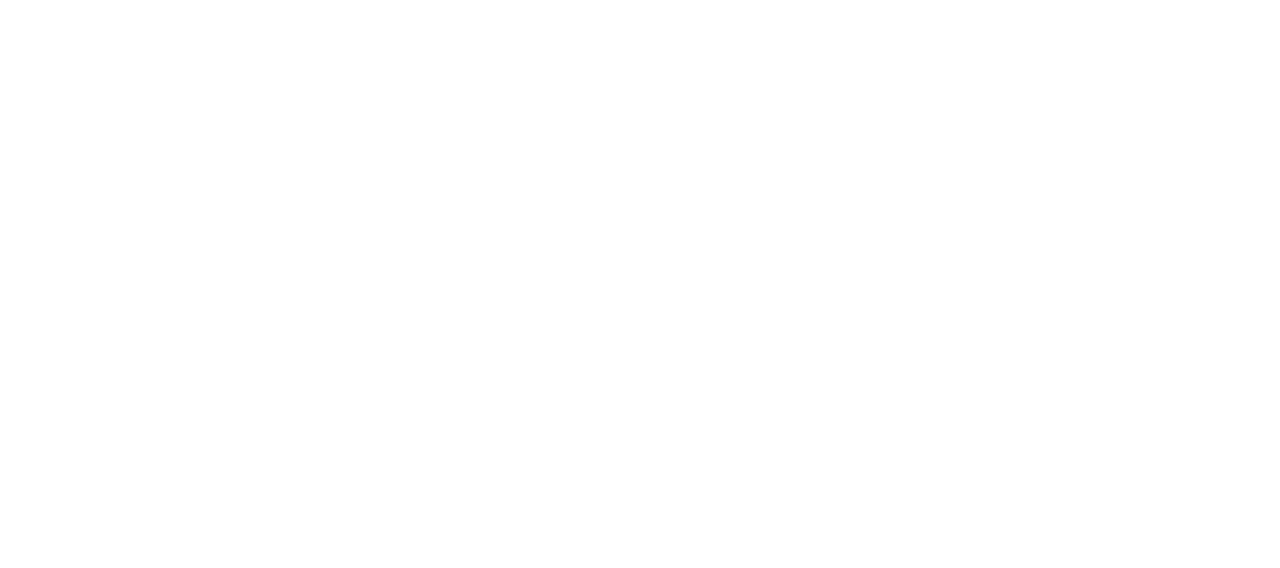
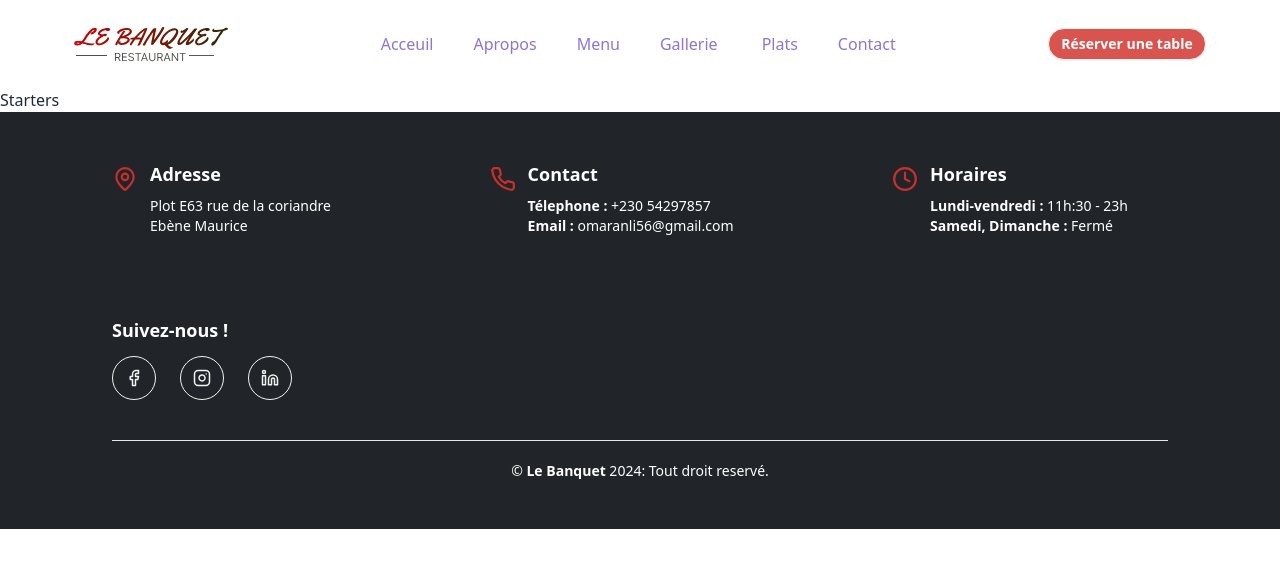
Before and after one commit to anliomar-dev/restoFrontEnd, a React (Vite) app: page /starter in a window 1280 px wide. Before the commit this address had no page. Shown: the top 568 px of the page. Built offline with nearby package versions, Linux system fonts and the light colour scheme.

Commit message:
rename starters to starter.jsx in pages

```diff
--- a/src/App.jsx
+++ b/src/App.jsx
@@ -2,7 +2,7 @@
 import Layout from "./pages/Layout";  // Corriger l'import de Layout
 import Home from "./pages/Home";
 import Lunch from "./pages/Lunch";
-import Starters from "./pages/Starters";
+import Starter from "./pages/starter.jsx";
 import Breakfast from "./pages/Breakfast";  // Corriger le chemin
 import Dinner from "./pages/Dinner";
 
@@ -12,7 +12,7 @@
           <Routes>
               <Route path="/" element={<Layout />}>
                   <Route index element={<Home />} />
-                  <Route path="starters" element={<Starters />} />
+                  <Route path="starter" element={<Starter />} />
                   <Route path="breakfast" element={<Breakfast />} />  {/* Corriger le chemin */}
                   <Route path="lunch" element={<Lunch />} />
                   <Route path="dinner" element={<Dinner />} />
--- a/src/components/navbar.jsx
+++ b/src/components/navbar.jsx
@@ -12,7 +12,7 @@
           </div>
           <ul tabIndex={0} className="dropdown-content menu bg-base-100 rounded-box z-[1] w-52 p-2 shadow">
               <li className="link-dropdown">
-                  <Link to="/starters">Starters</Link>
+                  <Link to="/starter">Starters</Link>
               </li>
               <li className="link-dropdown">
                   <Link to="/breakfast">breakfast</Link>
--- /dev/null
+++ b/src/pages/starter.jsx
@@ -0,0 +1,5 @@
+function Starter (){
+	return <h1>Starters</h1>
+}
+
+export default Starter;
--- a/src/pages/starters.jsx
+++ /dev/null
@@ -1,5 +0,0 @@
-function Starters (){
-	return <h1>Starters</h1>
-}
-
-export default Starters;
```
